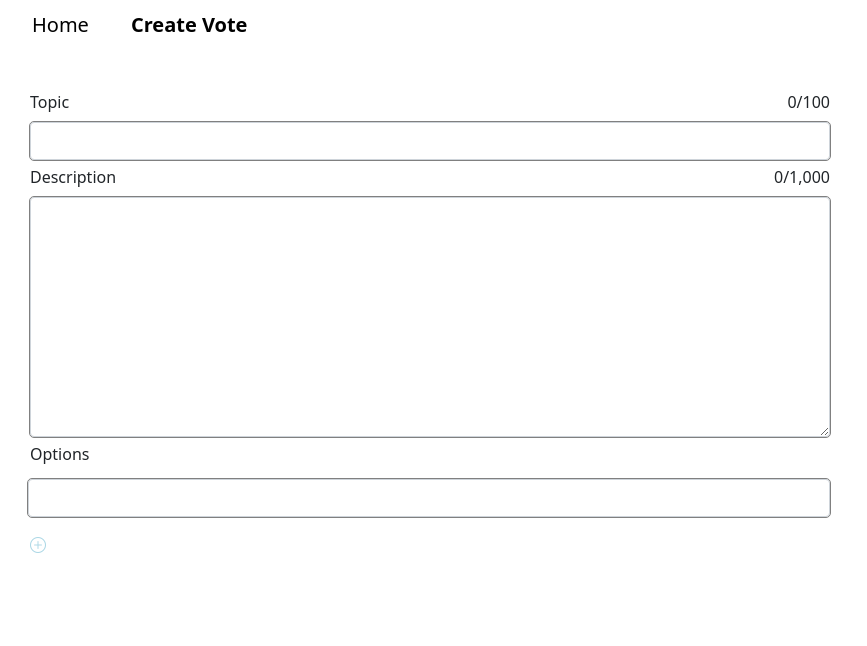
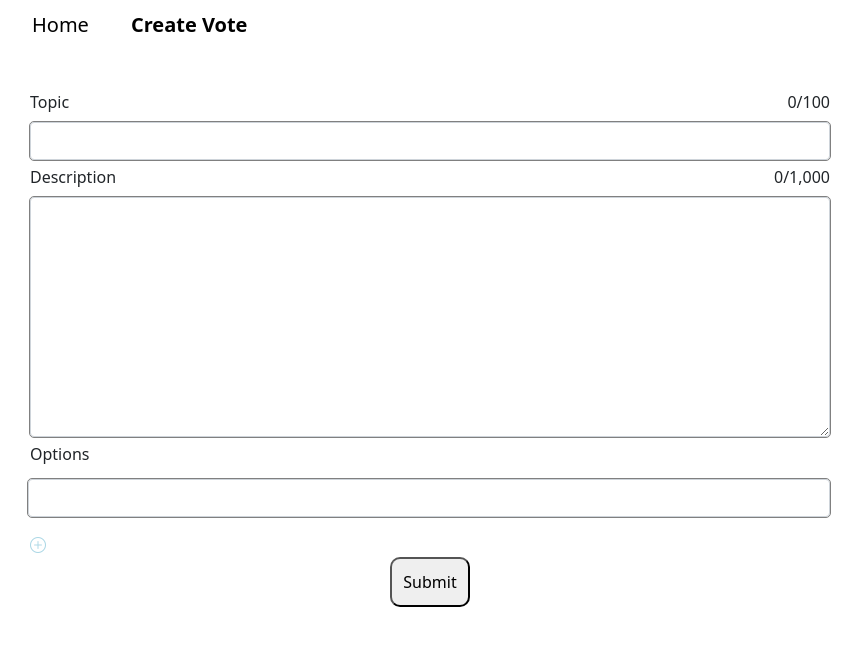
Before and after one commit to PAFFx/voting-app, an Angular app: page /create-vote in a window 1280 px wide. Shown: the top 646 px of the page, without its empty margins (0-867 px from the left). Built offline with nearby package versions, Linux system fonts and the light colour scheme.

Commit message:
add submit create topic btn

```diff
--- a/src/app/pages/create-vote/create-vote.component.html
+++ b/src/app/pages/create-vote/create-vote.component.html
@@ -33,5 +33,9 @@
     <div style="width: 100%; justify-content: start; margin-top: 10px">
       <i class="bi bi-plus-circle add-option" (click)="addOption()"></i>
     </div>
+
+    <div style="display: flex; width: 100%; justify-content: center">
+      <button type="submit" class="submit-btn">Submit</button>
+    </div>
   </div>
 </body>
--- a/src/app/pages/create-vote/create-vote.component.scss
+++ b/src/app/pages/create-vote/create-vote.component.scss
@@ -23,6 +23,9 @@
 }
 
 .submit-btn {
+    width: 80px;
+    height: 50px;
+    border-radius: 10px;
 }
 
 i.add-option {
```
